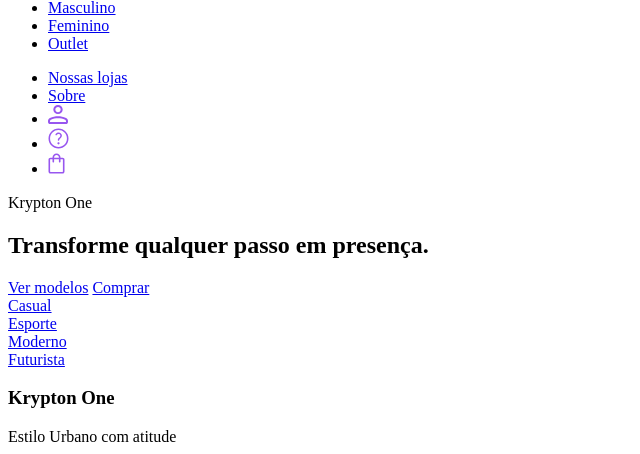
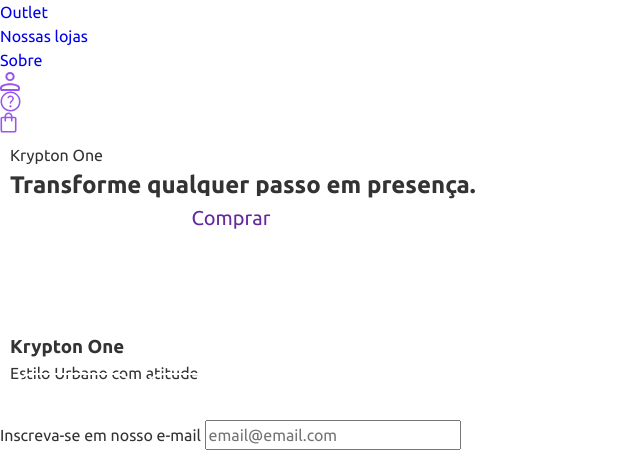
Before and after one commit to Marcellemos/ecommerce-syntaxwear, a plain HTML site: page index.html in a window 1280 px wide. Shown: the part 144-598 px from the top of the page, without its empty margins (0-640 px from the left). Drawn offline with Linux system fonts and the light colour scheme.

Commit message:
estilização das variaveis, base e reset

```diff
--- /dev/null
+++ b/css/base.css
@@ -0,0 +1,45 @@
+/* base.css */
+body{
+    font-family: var(--fonte-principal);
+    color: #333333;
+}
+
+main{
+    padding: 2.5rem 0 2.5rem;
+    max-width: 1360px;
+    margin: 0 auto;
+}
+
+@media (max-width:1280px) {
+	main{
+		padding: 0.625rem;
+	}
+}
+
+.btn{
+    font-size: 1.25rem;
+    width: 161px;
+    height: 48px;
+    border-radius: 25px;
+    color: #ffffff;
+    font-weight: 400;
+    padding: 10px 20px;
+    transition: backgound-color 0.3s, border 0.3s;
+}
+
+.btn-outline{
+    background-color: transparent;
+    border: 2px solid #ffffff;
+    line-height: 23px;
+}
+
+.btn-filled{
+    background-color: #ffffff;
+    color: #6329A2;
+}
+
+.btn:hover{
+    background-color: #6329A2;
+    color: #ffffff;
+    border-color: #6329A2;
+}
--- /dev/null
+++ b/css/reset.css
@@ -0,0 +1,88 @@
+/* Reset CSS baseado no reset do Andy Bell */
+
+/* Box sizing rules */
+*,
+*::before,
+*::after {
+	box-sizing: border-box;
+}
+
+/* Remove default margin */
+body,
+h1,
+h2,
+h3,
+h4,
+h5,
+h6,
+p,
+figure,
+blockquote,
+dl,
+dd {
+	margin: 0;
+}
+
+/* Remove list styles on ul, ol elements with a list role, which suggests default styling will be removed */
+ul[role="list"],
+ol[role="list"] {
+	list-style: none;
+}
+
+/* Set core root defaults */
+html:focus-within {
+	scroll-behavior: smooth;
+}
+
+/* Set core body defaults */
+body {
+	min-height: 100vh;
+	text-rendering: optimizeSpeed;
+	line-height: 1.5;
+}
+
+/* A elements that don't have a class get default styles */
+a:not([class]) {
+	text-decoration-skip-ink: auto;
+}
+
+a {
+	text-decoration: none;
+}
+
+ul,
+ol {
+	list-style: none;
+	padding: 0;
+	margin: 0;
+}
+
+/* Make images easier to work with */
+img,
+picture {
+	max-width: 100%;
+	display: block;
+}
+
+/* Inherit fonts for inputs and buttons */
+input,
+button,
+textarea,
+select {
+	font: inherit;
+}
+
+/* Remove all animations, transitions and smooth scroll for people that prefer not to see them */
+@media (prefers-reduced-motion: reduce) {
+	html:focus-within {
+		scroll-behavior: auto;
+	}
+	*,
+	*::before,
+	*::after {
+		animation-duration: 0.01ms !important;
+		animation-iteration-count: 1 !important;
+		transition-duration: 0.01ms !important;
+		scroll-behavior: auto !important;
+	}
+}
--- /dev/null
+++ b/css/variables.css
@@ -0,0 +1,5 @@
+@import url('https://fonts.googleapis.com/css2?family=Ubuntu:ital,wght@0,300;0,400;0,500;0,700;1,300;1,400;1,500;1,700&display=swap');
+
+:root{
+    --fonte-principal: 'Ubuntu', sans-serif;
+}
--- a/index.html
+++ b/index.html
@@ -4,7 +4,10 @@
     <meta charset="UTF-8">
     <meta name="viewport" content="width=device-width, initial-scale=1.0">
     <title>SyntaxWear - Tênis e Sneakers Online</title>
-		<meta name="description" content="Compre os melhores tênis e sneakers online na SyntaxWear. Encontre modelos exclusivos, ofertas imperdíveis e frete grátis para todo o Brasil." />
+	<meta name="description" content="Compre os melhores tênis e sneakers online na SyntaxWear. Encontre modelos exclusivos, ofertas imperdíveis e frete grátis para todo o Brasil."/>
+	<link rel="stylesheet" href="./css/reset.css" />
+	<link rel="stylesheet" href="./css/variables.css" />
+	<link rel="stylesheet" href="./css/base.css" />
 </head>
 <body>
     <header class="header">
```
